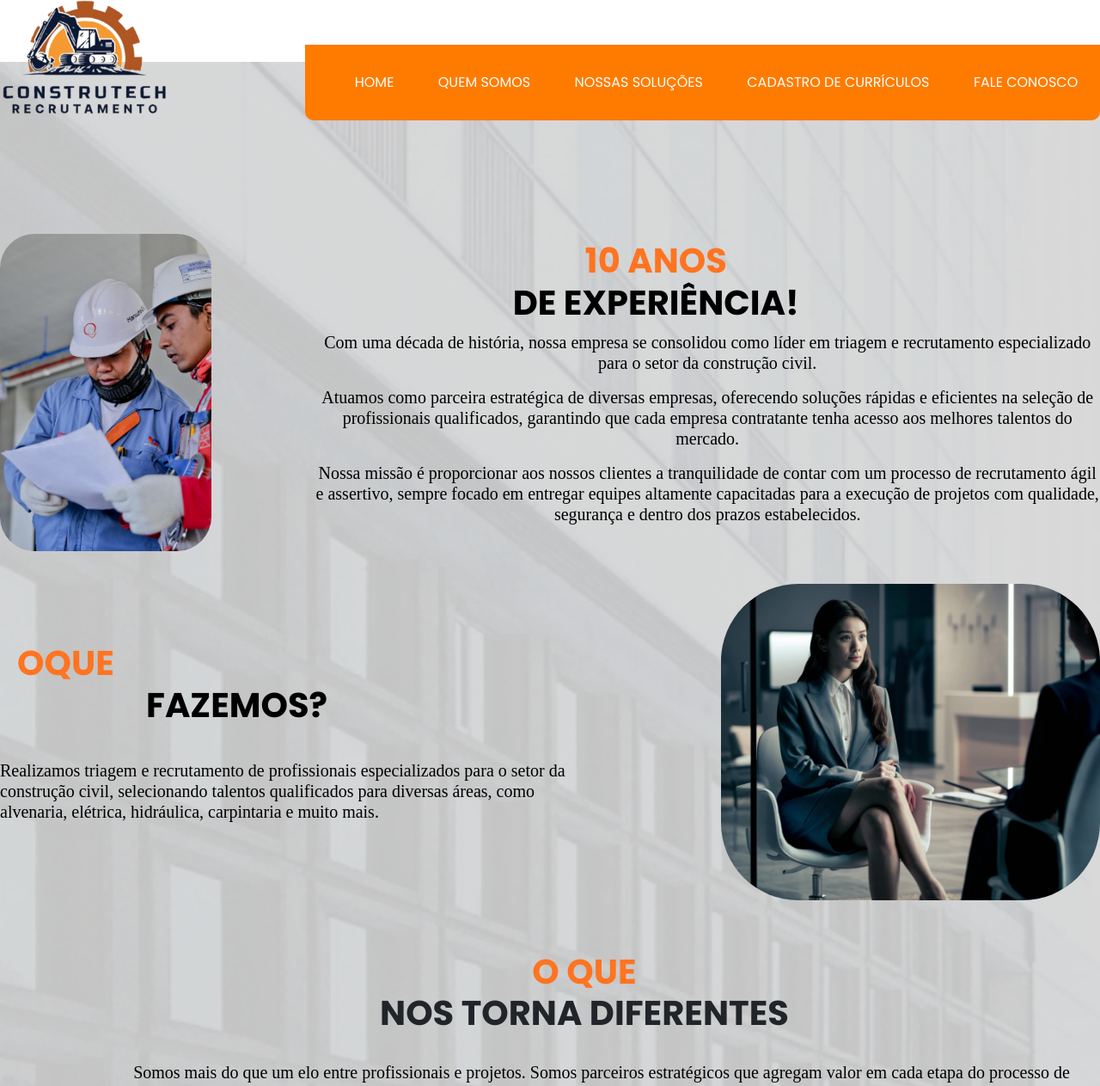
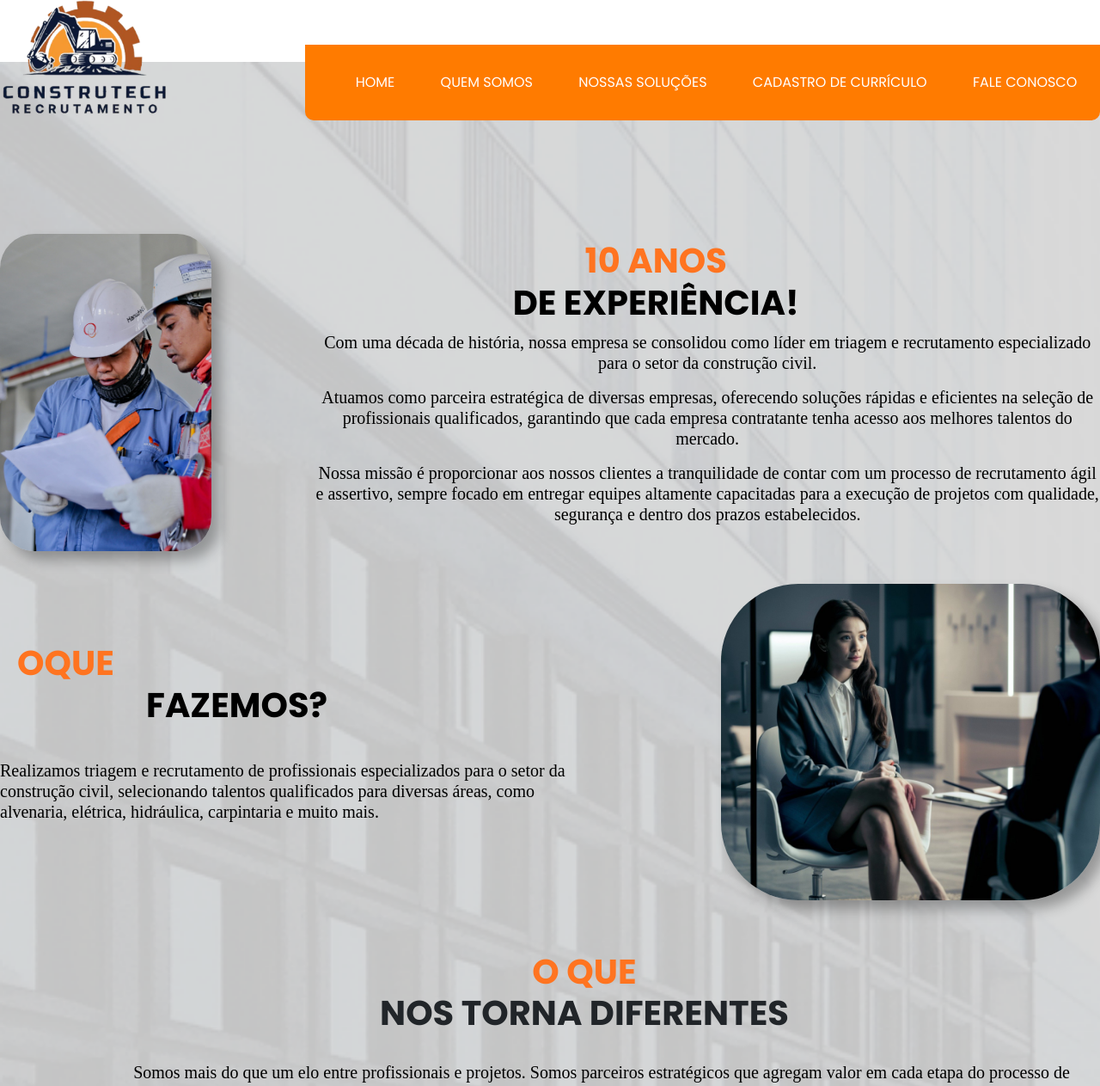
Before and after one commit to robertoscolar/plataforma-rh, a PHP site: page /quemsomos.php in a window 1280 px wide. Shown: the top 1263 px of the page at 86% size. Run offline with PHP 8.4, Linux system fonts and the light colour scheme; some libraries are stand-ins or nearby versions; some web fonts are replaced.

Commit message:
Adicionado box-shadow nas imagens

```diff
--- a/components/header.php
+++ b/components/header.php
@@ -12,7 +12,7 @@
             <a href="nossas_solucoes.php" class="home_label">NOSSAS SOLUÇÕES</a>
         </li>
         <li>
-            <a href="cadastro.php" class="home_label">CADASTRO DE CURRÍCULOS</a>
+            <a href="cadastro.php" class="home_label">CADASTRO DE CURRÍCULO</a>
         </li>
         <li>
             <a href="fale_conosco.php" class="home_label">FALE CONOSCO</a>
--- a/css/quemsomos.css
+++ b/css/quemsomos.css
@@ -14,8 +14,6 @@
     background-size: cover;
     position: relative;
 } */
-
-
 
 .introducao p {
     font-family: 'Kiwi Maru', serif;
@@ -58,6 +56,7 @@
     background-position: center;
     background-repeat: no-repeat;
     border-radius: 40px;
+    box-shadow: 10px 10px 15px rgba(0, 0, 0, 0.3);
 }
 
 .cor-preta {
@@ -88,6 +87,7 @@
     background-repeat: no-repeat;
     border-radius: 90px;
     margin-left: 0;
+    box-shadow: 10px 10px 15px rgba(0, 0, 0, 0.3);
 }
 
 .oque_fazemos p {
@@ -206,6 +206,12 @@
     gap: 10px;
 }
 
+* image {
+    box-shadow: 10px 10px 15px rgba(0, 0, 0, 0.3);
+}
+
+
+
 .depoimentos_cliente01, .depoimentos_cliente02, .depoimentos_cliente03 {
     width: 200px;
     height: 200px;
```
